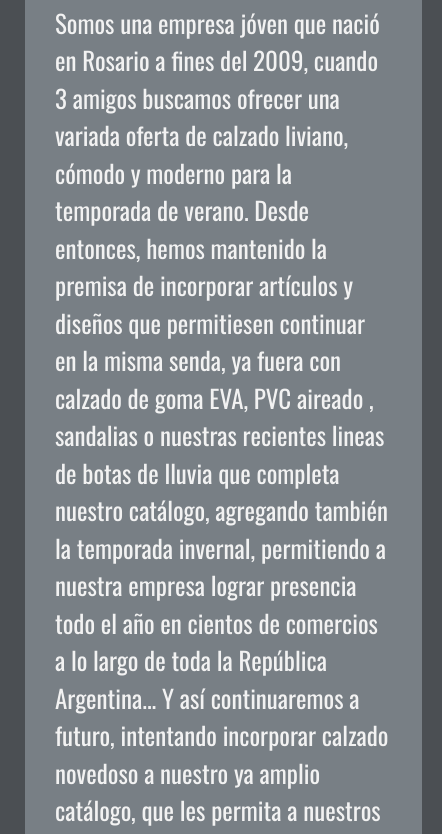
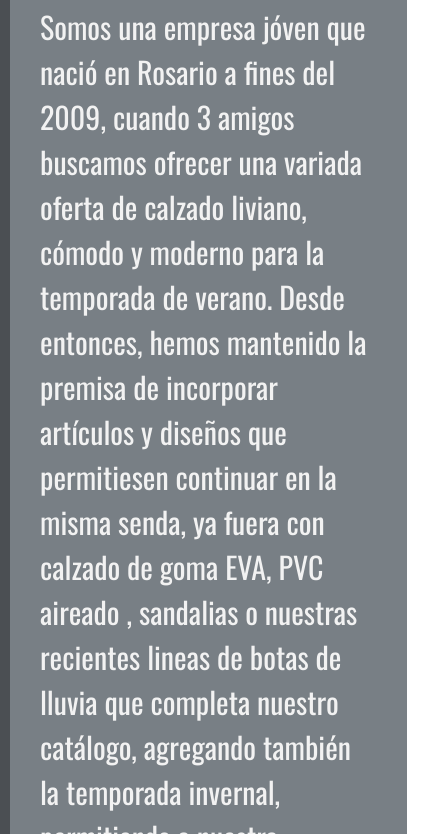
Before and after one commit to lucademinas/PF-Deminas-Luca, a website: page Pages/Nosotros.html in a window 390 px wide. Shown: the part 704-1538 px from the top of the page, 442 px wide, since content can reach past the window. Drawn offline with nearby package versions, Linux system fonts and the light colour scheme; a web font is replaced by a local one.

Commit message:
cambiossssss

```diff
--- a/scss/pages/_nosotros.scss
+++ b/scss/pages/_nosotros.scss
@@ -85,10 +85,12 @@
   .empresa-content {
     margin-top: 50px;
     padding: 20px;
+    margin-right: -5px;
+    margin-left: -15px;
 
     .nosotros {
 
-      font-size: 25px;
+      font-size: 30px;
       padding: 10px;
 
     }
```
Also changed, not shown: css/main.css, 1 other file.
